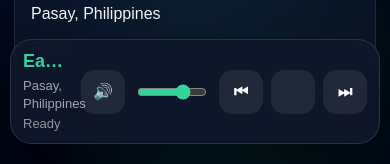
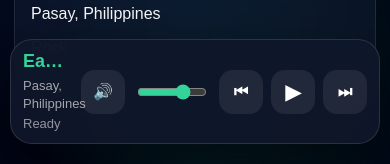
Before and after one commit to dabewebdev/globewave, a React (Vite) app: page / in a window 390 px wide. Shown: the part 688-852 px from the top of the page. Built offline with nearby package versions, Linux system fonts and the light colour scheme; no server answers.

Commit message:
Restore mobile play button icon

```diff
--- a/src/index.css
+++ b/src/index.css
@@ -708,15 +708,22 @@ select.search-input option {
     line-height: 1;
   }
 
-  .mini-player .play-button,
-  .mini-player .mini-play {
-    font-size: 0;
+  @media (max-width: 800px) {
+  .mini-player .mini-play,
+  .mini-player .play-button {
+    font-size: 20px !important;
+    line-height: 1 !important;
+    display: inline-flex;
+    align-items: center;
+    justify-content: center;
+    color: white;
   }
 
-  .mini-player .play-button::before,
-  .mini-player .mini-play::before {
-    font-size: 18px;
+  .mini-player .mini-play::before,
+  .mini-player .play-button::before {
+    content: none !important;
   }
+}
 
   .mini-info {
     min-width: 0;
```
